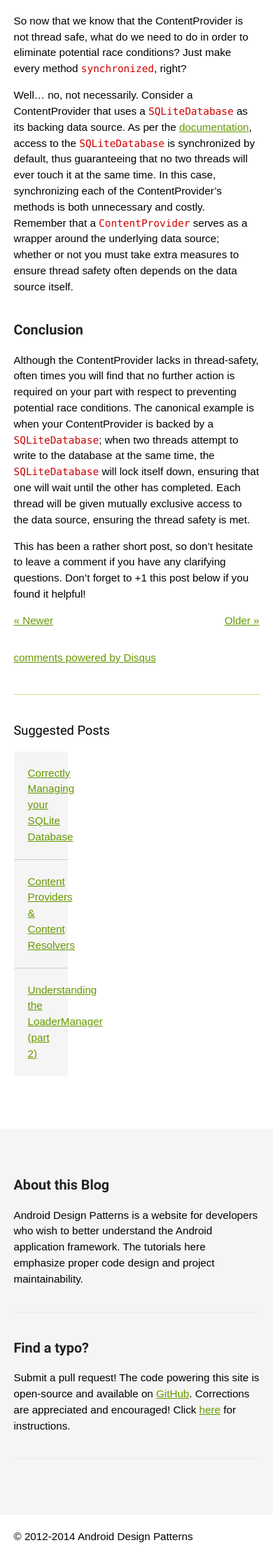
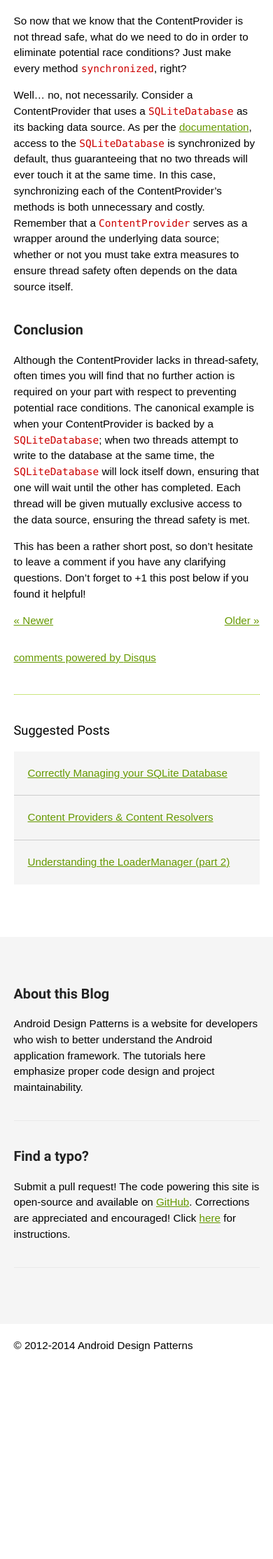
Before and after one commit to alexjlockwood/AndroidDesignPatterns, a Jekyll site: the page built from _posts/2012-10-11-sqlite-content-providers-thread-safety.md, in a window 390 px wide. Shown: the part 1042-3270 px from the top of the page at 70% size. Built offline with Jekyll 4.4.1, drawn with Linux system fonts in a browser that asks for light colours; some web fonts are replaced; Markdown is read by kramdown in place of the engine named in the settings; comment, search, counter and statistics services are not loaded; after the commit the page ends 2997 px from its top, so only the background shows below that.

Commit message:
Fixed suggested posts in mobile view

```diff
--- a/_includes/style.css
+++ b/_includes/style.css
@@ -513,7 +513,7 @@ width: 90px !important;
         float: left;
         margin: 0 10px 10px 0;
         border: 1px #ccc solid;
-        max-width: 22%;
+        width: 22%;
     }
     h2.post-title {
         margin-top: 0;
@@ -571,6 +571,7 @@ width: 90px !important;
         border-bottom: 1px #ccc solid;
         list-style-type: none;
         margin: 0;
+        width: 100%;
     }
     .related li:last-child {
         float: none;
```
